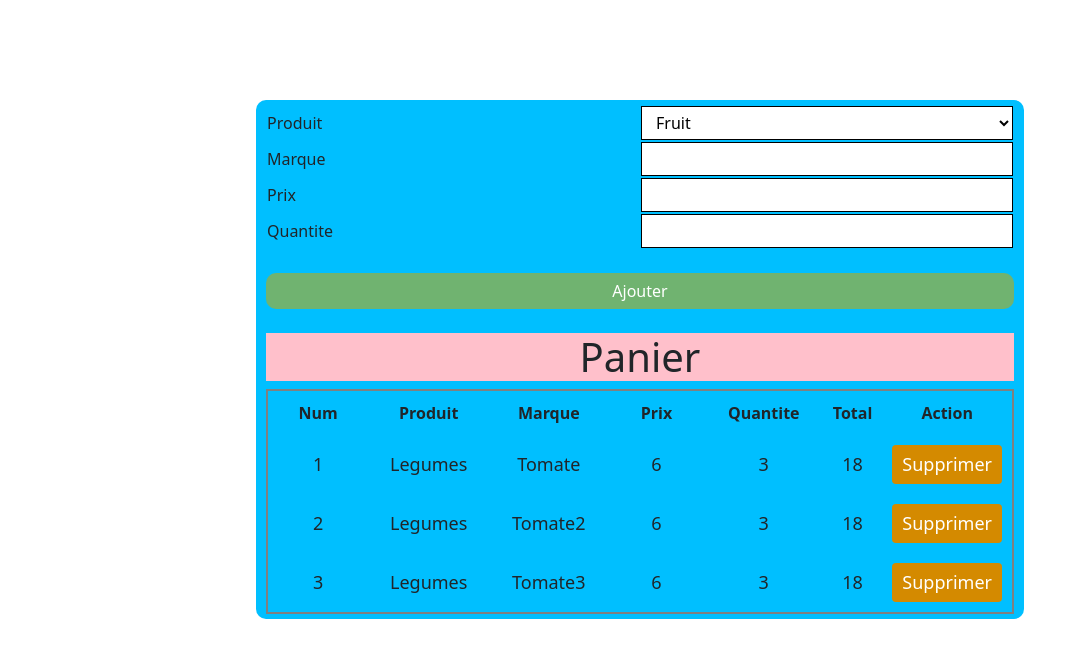
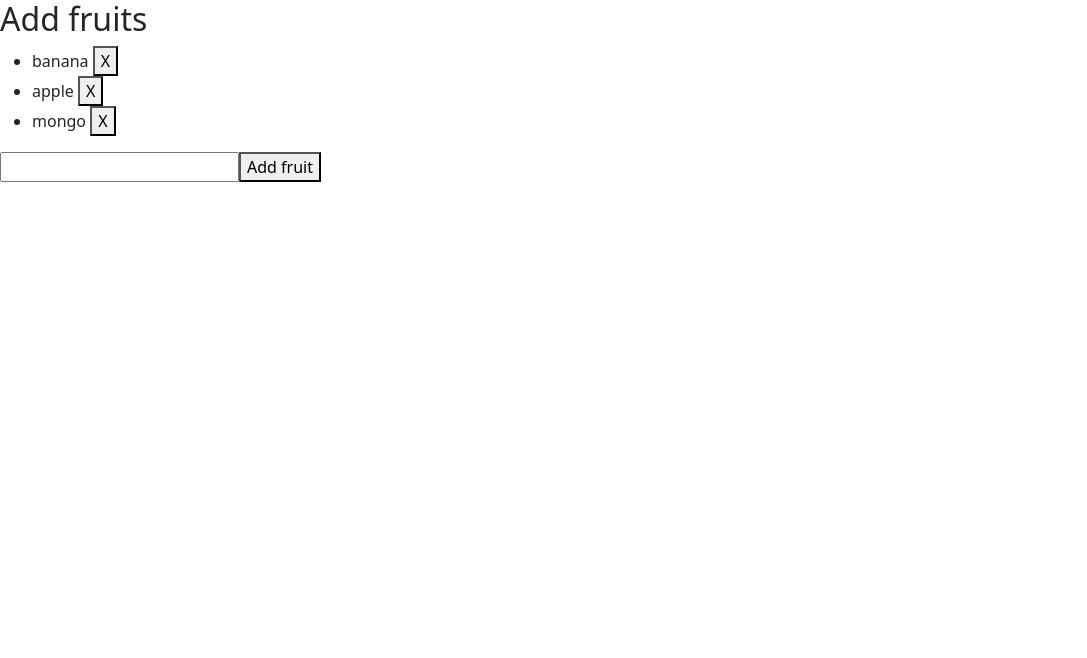
Before and after one commit to sofyanBoukir/react-APPS, a React (Create React App) app: page / in a window 1280 px wide. Shown: the top 658 px of the page, without its empty margins (0-1087 px from the left). Built offline with nearby package versions, Linux system fonts and the light colour scheme.

Commit message:
react test

```diff
--- /dev/null
+++ b/src/Form.jsx
@@ -0,0 +1,62 @@
+import React, { useState } from 'react'
+
+export const Form = () => {
+    const [fruits,setFruits] = useState(['banana','apple','mongo']);
+    const [numbers,setNumbers] = useState([1,2,3,4,5,6,7,8,9,10]);
+    const [inputValue,setInputValue] = useState('')
+
+    const [people,setPeople] = useState([
+        {
+            name:"soufian",
+            age:20,
+        },
+        {
+            name:"amine",
+            age:11,
+        },
+        {
+            name:"karim",
+            age:16,
+        },
+        {
+            name:"ahmed",
+            age:30,
+        }
+    ])
+
+
+    const total = people.reduce((total,item) =>{return total + item.age},0)
+    const total2 = numbers.reduce((total,item) => {return total + item});
+    console.log(total2);
+
+
+    const handleDelte = (index) =>{
+        setFruits(fruits.filter((item,i) => i !== index))
+    }
+    const handleAdd = () =>{
+        if(inputValue !== ''){
+            setFruits([...fruits,inputValue])
+            setInputValue("")
+        }else{
+            alert("type somthing")
+        }
+    }
+  return (
+    <div className='fruits'>
+        <h2>Add fruits</h2>
+        <ul>
+        {
+            fruits && fruits.length ?
+                fruits.map((fruit,index) => {
+                    return <li key={index}>{fruit} <button onClick={() => handleDelte(index)}>X</button></li>
+                })
+            :null
+        }
+        </ul>
+        <input type='text'
+        value={inputValue}
+        onChange={(e) => setInputValue(e.target.value)} />
+        <button onClick={() => handleAdd()}>Add fruit</button>
+    </div>
+  )
+}
--- a/src/index.js
+++ b/src/index.js
@@ -1,7 +1,8 @@
 import React from 'react';
 import ReactDOM from 'react-dom/client';
 import reportWebVitals from './reportWebVitals';
-import { Panier } from './Panier';
+// import { Panier } from './Panier';
+import { Form } from './Form';
 // import { AppSearcher } from './AppSearcher';
 // import { App } from './App';
 const root = ReactDOM.createRoot(document.getElementById('root'));
@@ -10,7 +11,8 @@ root.render(
   <React.StrictMode>
     {/* <AppSearcher /> */}
     {/* <App /> */}
-    <Panier />
+    {/* <Panier /> */}
+    <Form />
   </React.StrictMode>
 );
 
```
